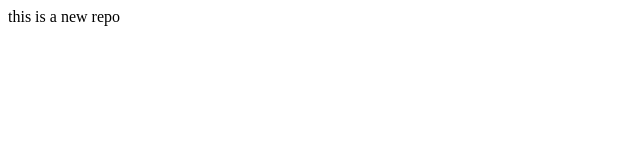
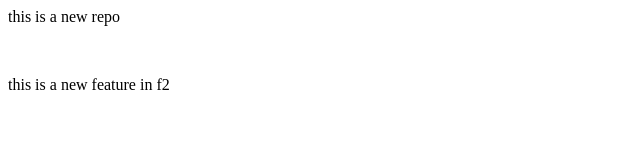
Before and after one commit to kilu-exe/localrepo, a plain HTML site: page index.html in a window 1280 px wide. Shown: the whole page, without its empty margins (0-640 px from the left). Drawn offline with Linux system fonts and the light colour scheme.

Commit message:
new branch feature

```diff
--- a/index.html
+++ b/index.html
@@ -1 +1,4 @@
 <p>this is a new repo</p>
+<br>
+
+<p>this is a new feature in f2</p>
```
